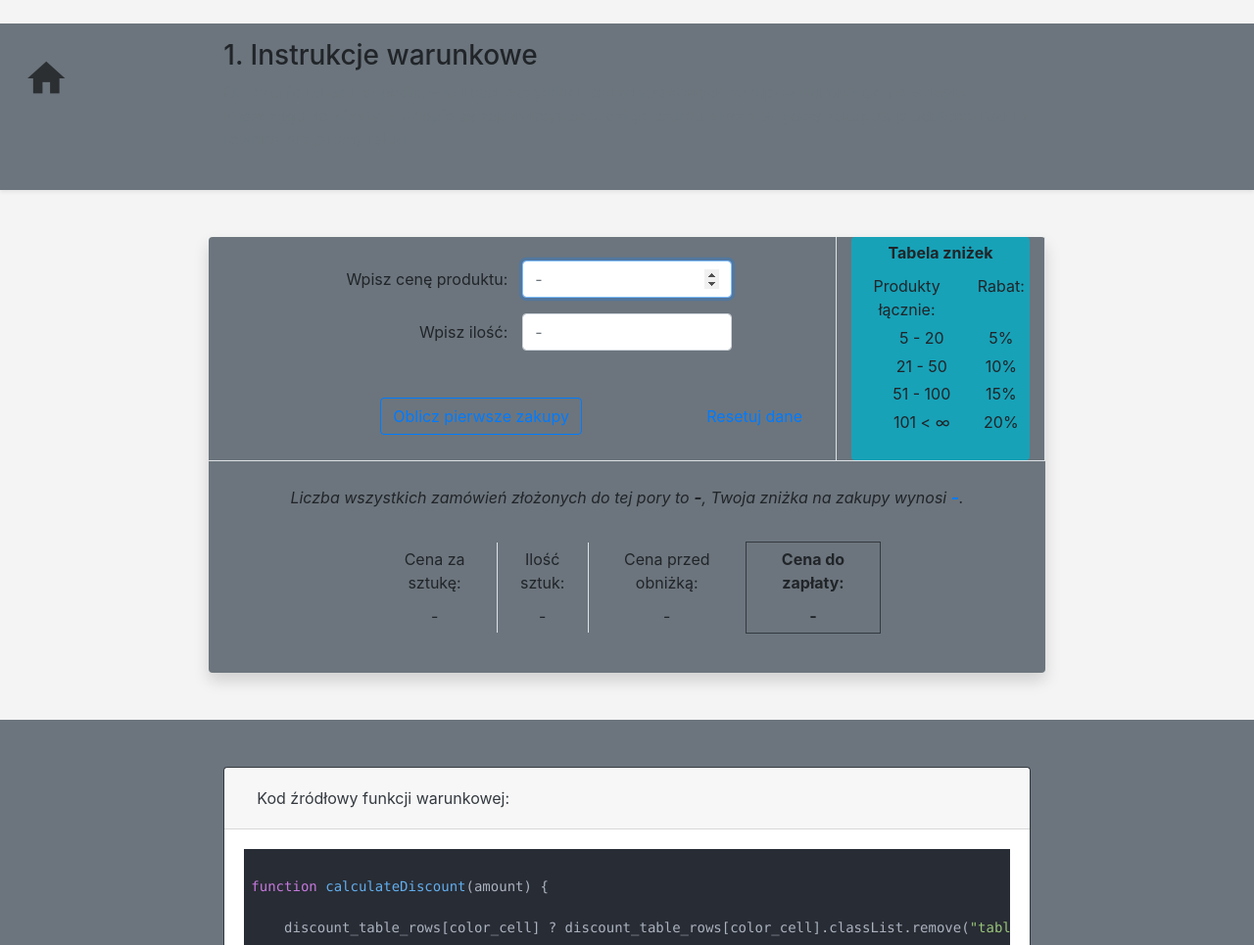
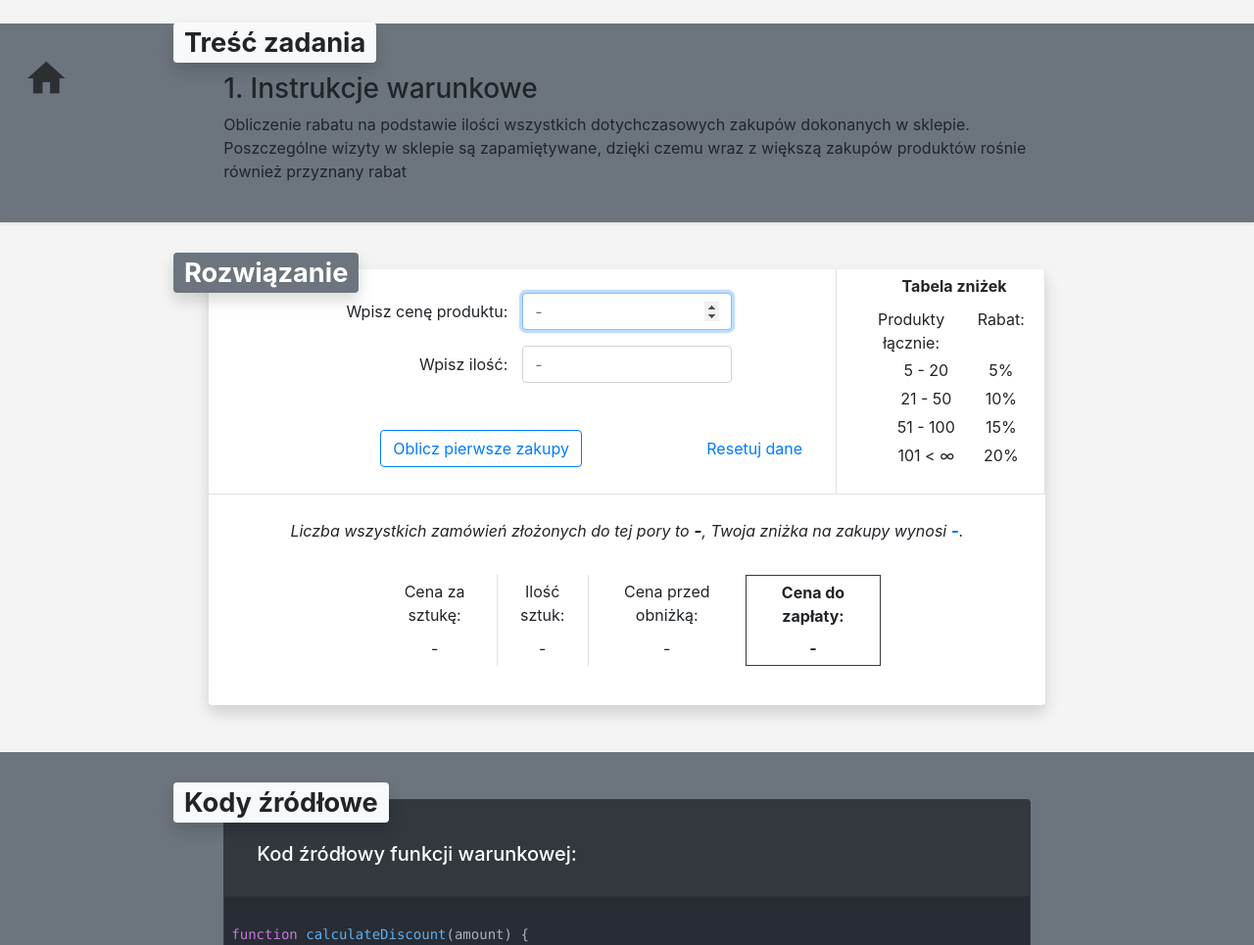
Before and after one commit to kargeb/bootcampJavaScript, a plain HTML site: page week_1/11.html in a window 1280 px wide. Shown: the top 965 px of the page at 98% size. Drawn offline with nearby package versions, Linux system fonts and the light colour scheme.

Commit message:
keep going

```diff
--- a/css/styleNew.css
+++ b/css/styleNew.css
@@ -173,3 +173,11 @@ body {
 .task {
     background-color: #fff;
 }
+
+.badge {
+    margin-top: -2%;
+    margin-left: -6%;
+    font-size: 1.7em;
+    position: absolute;
+    z-index: 1;
+}
--- a/week_1/11.html
+++ b/week_1/11.html
@@ -35,11 +35,12 @@
 
 
             <div class="col-8 offset-2 ">
+                    <span class="badge badge-light shadow">Treść zadania</span>
 
-                <h3>
+                <h3><br>
                         1. Instrukcje warunkowe
                     </h3>
-                    <p class="text-muted">Obliczenie rabatu na podstawie ilości wszystkich dotychczasowych zakupów dokonanych w sklepie.
+                    <p class="text-mute">Obliczenie rabatu na podstawie ilości wszystkich dotychczasowych zakupów dokonanych w sklepie.
                         Poszczególne wizyty w sklepie są zapamiętywane, dzięki czemu wraz z większą zakupów produktów rośnie również przyznany rabat
                     </p>
 
@@ -56,7 +57,8 @@
 
         <div class="row justify-content-center ">
 
-                <div class="col-md-8 bg-secondary shadow rounded">
+            <div class="col-md-8 bg-white shadow rounded">
+                    <span class="badge badge-secondary shadow">Rozwiązanie</span>
 
                             <div class="row ">
 
@@ -80,11 +82,11 @@
                                         </div>
                                 </div>
 
-                                    <div class="col-lg-3 border border-top-0">
-                                        <table id="discount_table" class="table table-sm table-borderless text-center h-100 d-inline-block bg-info rounded">
+                                    <div class="col-lg-3 border border-top-0 pl-4 ">
+                                        <table id="discount_table" class="table table-sm table-borderless text-center h-100 d-inline-block rounded">
                                             <thead>
                                                 <tr>
-                                                    <th colspan="2"  >Tabela zniżek</th>
+                                                    <th colspan="2" class="pl-4" >Tabela zniżek</th>
                                                 </tr>
                                                 <tr>
                                                     <td class="pr-3 " >Produkty łącznie:</td>
@@ -155,23 +157,25 @@
         <br><br>
 
 
-
         <div class="row bg-secondary">
 
             <div class="col-8 offset-2 ">
                 <br><br>
+                <span class="badge badge-light shadow">Kody źródłowe</span>
                 <div class="accordion" id="accordionExample">
-                        <div class="card border-dark ">
+                        <div class="card text-white bg-dark border-dark ">
                           <div class="card-header" id="headingOne">
                             <h5 class="mb-0">
-                              <button class="btn btn-link text-dark" type="button" data-toggle="collapse" data-target="#collapseOne" aria-expanded="true" aria-controls="collapseOne">
-                                Kod źródłowy funkcji warunkowej:
+                                <br>
+                              <button class="btn btn-link text-white" type="button" data-toggle="collapse" data-target="#collapseOne" aria-expanded="true" aria-controls="collapseOne">
+                                    <h5 class="card-title">Kod źródłowy funkcji warunkowej:</h5>
                               </button>
                             </h5>
                           </div>
 
                           <div id="collapseOne" class="collapse show" aria-labelledby="headingOne" data-parentt="#accordionExample">
-                            <div class="card-body">
+
+
                                     <pre><code>
 function calculateDiscount(amount) {
 
@@ -200,21 +204,20 @@ function calculateDiscount(amount) {
     return dis;
 }
 }
-</code></pre></div>
+</code></pre>
                           </div>
                         </div>
-                        <div class="card border-dark border-top-0">
+                        <div class="card text-white bg-dark border-dark border-top-0">
                           <div class="card-header" id="headingTwo">
                             <h5 class="mb-0">
-                              <button class="btn btn-link text-dark collapsed" type="button" data-toggle="collapse" data-target="#collapseTwo" aria-expanded="false" aria-controls="collapseTwo">
-                                Cały kod źródłowy:
+                              <button class="btn btn-link text-white collapsed" type="button" data-toggle="collapse" data-target="#collapseTwo" aria-expanded="false" aria-controls="collapseTwo">
+                                <h5 class="card-title">Cały kod źródłowy:</h5>
+
                               </button>
                             </h5>
                           </div>
                           <div id="collapseTwo" class="collapse" aria-labelledby="headingTwo" data-parentt="#accordionExample">
-                            <div class="card-body">
-                                <pre>
-                                    <code>
+                                <pre><code>
 var discount_output = document.getElementById("discount"),
     products_output = document.getElementById("products"),
     before_discount = document.getElementById("before_discount"),
@@ -304,7 +307,7 @@ function calculateDiscount(amount) {
 }
 </code>
 </pre>
-                            </div>
+
                           </div>
                         </div>
                       </div>
```
